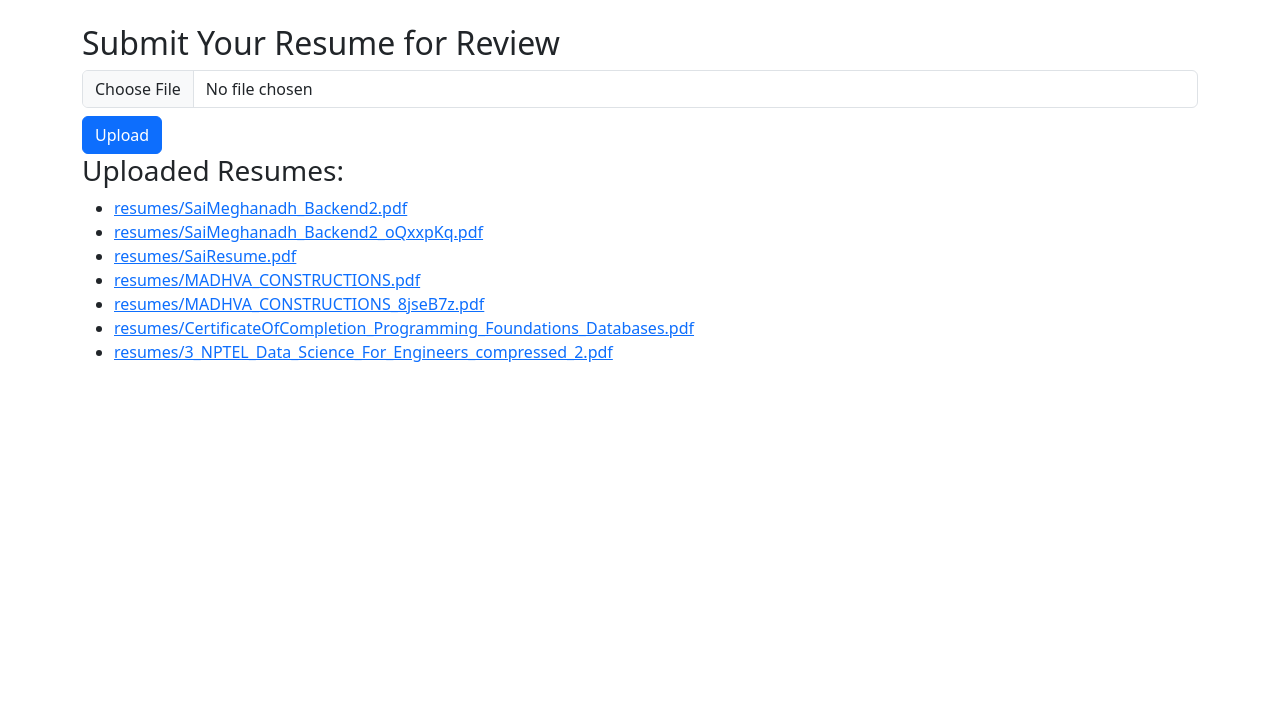
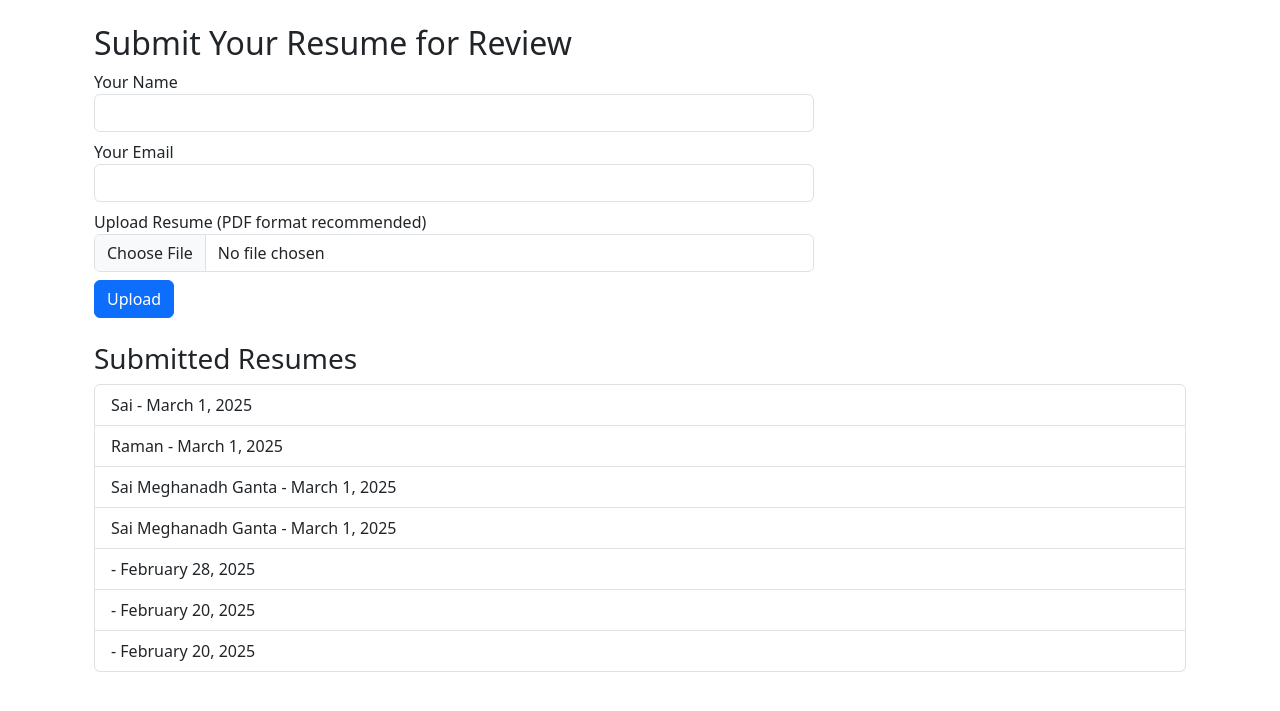
Before and after one commit to Meghanadh1337/CompleteGURU, a Django app: page /resume-review/ in a window 1280 px wide. Shown: the part 56-767 px from the top of the page. Run offline with Django 5.2, Linux system fonts and the light colour scheme; a user stored in the database is signed in; data comes from the database, SQL or seed files in the repository; both versions use the stored data as it was after the commit; some libraries are stand-ins or nearby versions.

Commit message:
resume review change

```diff
--- a/forum_project/forum/models.py
+++ b/forum_project/forum/models.py
@@ -73,3 +73,31 @@ class Resume(models.Model):
 
     def __str__(self):
         return self.name
+
+class ImprovementArea(models.Model):
+    name = models.CharField(max_length=255)
+    description = models.TextField()
+
+    def __str__(self):
+        return self.name
+
+class ResumeImprovement(models.Model):
+    resume = models.ForeignKey(Resume, on_delete=models.CASCADE, related_name='improvements')
+    area = models.ForeignKey(ImprovementArea, on_delete=models.CASCADE)
+    votes = models.IntegerField(default=0)
+
+    class Meta:
+        unique_together = ('resume', 'area')
+
+    def __str__(self):
+        return f"{self.resume.name}'s resume - {self.area.name}"
+
+class ResumeVote(models.Model):
+    user = models.ForeignKey(settings.AUTH_USER_MODEL, on_delete=models.CASCADE)
+    improvement = models.ForeignKey(ResumeImprovement, on_delete=models.CASCADE)
+
+    class Meta:
+        unique_together = ('user', 'improvement')
+
+    def __str__(self):
+        return f"{self.user.email} voted on {self.improvement}"
--- a/forum_project/forum/templates/resume_review.html
+++ b/forum_project/forum/templates/resume_review.html
@@ -2,19 +2,42 @@
 {% block title %}Resume Review{% endblock %}
 
 {% block content %}
+    <div class="container">
+        <div class="row mb-4">
+            <div class="col-md-8">
                 <h2>Submit Your Resume for Review</h2>
-    <form method="post" enctype="multipart/form-data">
+                <form method="post" enctype="multipart/form-data" action="{% url 'upload_resume' %}">
                     {% csrf_token %}
-        <input type="file" name="resume_file" class="form-control mb-2" required>
+                    <div class="form-group">
+                        <label for="name">Your Name</label>
+                        <input type="text" name="name" class="form-control mb-2" required>
+                    </div>
+                    <div class="form-group">
+                        <label for="email">Your Email</label>
+                        <input type="email" name="email" class="form-control mb-2" required>
+                    </div>
+                    <div class="form-group">
+                        <label for="resume_file">Upload Resume (PDF format recommended)</label>
+                        <input type="file" name="resume_file" class="form-control mb-2" required accept=".pdf,.doc,.docx">
+                    </div>
                     <button type="submit" class="btn btn-primary">Upload</button>
                 </form>
+            </div>
+        </div>
 
-    <h3>Uploaded Resumes:</h3>
-    <ul>
+        <div class="row">
+            <div class="col-md-12">
+                <h3>Submitted Resumes</h3>
+                <div class="list-group">
                     {% for resume in resumes %}
-            <li><a href="{{ resume.resume_file.url }}">{{ resume.resume_file.name }}</a></li>
+                        <a href="{% url 'view_resume' resume.id %}" class="list-group-item list-group-item-action">
+                            {{ resume.name }} - {{ resume.uploaded_at|date:"F j, Y" }}
+                        </a>
                     {% empty %}
-            <li>No resumes uploaded yet.</li>
+                        <p class="list-group-item">No resumes uploaded yet.</p>
                     {% endfor %}
-    </ul>
+                </div>
+            </div>
+        </div>
+    </div>
 {% endblock %}
--- a/forum_project/forum/urls.py
+++ b/forum_project/forum/urls.py
@@ -1,5 +1,5 @@
 from django.urls import path
-from .views import home, polls, resume_review , posts ,event_list , register , login_view , manage_content , handle_form , delete_object, update_permissions, check_admin_status
+from .views import home, polls, resume_review , posts ,event_list , register , login_view , manage_content , handle_form , delete_object, update_permissions, check_admin_status, upload_resume, view_resume, vote_resume, serve_resume_file
 from django.shortcuts import render
 from django.contrib.auth.views import LogoutView
 def event_page(request):
@@ -21,5 +21,9 @@ urlpatterns = [
     path('update-permissions/<int:user_id>/', update_permissions, name='update_permissions'),
     path("check-admin-status/", check_admin_status, name="check_admin_status"),
     path('logout/', LogoutView.as_view(), name='logout'),  # Keep logout
-
+    path('resume_review/', resume_review, name='resume_review'),
+    path('resume/upload/', upload_resume, name='upload_resume'),
+    path('resume/view/<int:resume_id>/', view_resume, name='view_resume'),
+    path('resume/vote/<int:resume_id>/', vote_resume, name='vote_resume'),
+    path('resume/file/<int:resume_id>/', serve_resume_file, name='serve_resume_file'),
 ]
--- a/forum_project/forum/views.py
+++ b/forum_project/forum/views.py
@@ -4,7 +4,7 @@ from rest_framework.decorators import api_view
 from rest_framework.response import Response
 from .serializers import TopicSerializer , PostSerializer , CommentSerializer , EventSerializer , PollSerializer ,ResumeSerializer
 from django.shortcuts import render , get_object_or_404
-from django.http import JsonResponse
+from django.http import JsonResponse, HttpResponse
 from django.contrib.auth import login , get_user_model
 from django.contrib.auth.forms import AuthenticationForm
 from django.shortcuts import redirect
@@ -17,6 +17,10 @@ from django.http import JsonResponse
 from django.views.decorators.csrf import csrf_exempt
 from django.contrib.auth.decorators import user_passes_test
 import json
+from django.urls import reverse
+import os
+from .models import Resume, ImprovementArea, ResumeImprovement, ResumeVote
+
 class TopicListCreateView(generics.ListCreateAPIView):
     queryset = Topic.objects.all()
     serializer_class = TopicSerializer
@@ -90,20 +94,119 @@ def polls(request):
     poll_list = Poll.objects.all()  # Fetch all polls
     return render(request, "polls.html", {"polls": poll_list})
 
+@login_required
 def resume_review(request):
-    if request.method == "POST":
-        print("POST request received")  # Debugging step
-        if "resume_file" in request.FILES:
-            uploaded_file = request.FILES["resume_file"]
-            print(f"File received: {uploaded_file.name}")  # Debugging step
+    resumes = Resume.objects.all().order_by('-uploaded_at')
+    return render(request, 'resume_review.html', {'resumes': resumes})
 
-            resume = Resume.objects.create(resume_file=uploaded_file, reviewer="Pending")
-            print(f"File saved at: {resume.resume_file.path}")  # Debugging step
+@login_required
+def upload_resume(request):
+    if request.method == 'POST':
+        name = request.POST.get('name')
+        email = request.POST.get('email')
+        resume_file = request.FILES.get('resume_file')
+
+        if name and email and resume_file:
+            resume = Resume.objects.create(
+                name=name,
+                email=email,
+                resume_file=resume_file
+            )
+
+            # Check if improvement areas exist and create some if they don't
+            improvement_areas = ImprovementArea.objects.all()
+            if not improvement_areas.exists():
+                # Create default improvement areas if none exist
+                default_areas = [
+                    {
+                        'name': 'Resume Length',
+                        'description': 'The resume is too long and should be condensed to highlight key information.',
+                    },
+                    {
+                        'name': 'Formatting',
+                        'description': 'The resume formatting could be improved for better readability and visual appeal.',
+                    },
+                    {
+                        'name': 'Skills Section',
+                        'description': 'The skills section needs more relevant skills or better organization.',
+                    },
+                    {
+                        'name': 'Experience Details',
+                        'description': 'Work experiences should be more achievement-oriented rather than task-based.',
+                    },
+                    {
+                        'name': 'Education Section',
+                        'description': 'Education information could be improved or reorganized.',
+                    },
+                ]
+
+                for area_data in default_areas:
+                    area = ImprovementArea.objects.create(
+                        name=area_data['name'],
+                        description=area_data['description']
+                    )
+                    ResumeImprovement.objects.create(resume=resume, area=area)
+            else:
+                # Use existing improvement areas
+                for area in improvement_areas:
+                    ResumeImprovement.objects.create(resume=resume, area=area)
+
+            messages.success(request, "Resume uploaded successfully!")
+            return redirect('view_resume', resume_id=resume.id)
         else:
-            print("No file in request.FILES")  # Debugging step
+            messages.error(request, "Please fill all required fields.")
 
-    resumes = Resume.objects.all()
-    return render(request, "resume_review.html", {"resumes": resumes})
+    return redirect('resume_review')
+
+@login_required
+def view_resume(request, resume_id):
+    resume = get_object_or_404(Resume, id=resume_id)
+    improvements = ResumeImprovement.objects.filter(resume=resume).select_related('area')
+
+    # Get areas the current user has voted on for this resume
+    user_voted = ResumeVote.objects.filter(
+        user=request.user,
+        improvement__resume=resume
+    ).values_list('improvement__area__id', flat=True)
+
+    context = {
+        'resume': resume,
+        'improvements': improvements,
+        'user_voted': user_voted,
+    }
+
+    return render(request, 'view_resume.html', context)
+
+@login_required
+def vote_resume(request, resume_id):
+    if request.method == 'POST':
+        resume = get_object_or_404(Resume, id=resume_id)
+        area_id = request.POST.get('area_id')
+
+        if area_id:
+            try:
+                improvement = ResumeImprovement.objects.get(resume=resume, area_id=area_id)
+
+                # Check if user already voted for this improvement area
+                vote_exists = ResumeVote.objects.filter(
+                    user=request.user,
+                    improvement=improvement
+                ).exists()
+
+                if not vote_exists:
+                    # Create a vote record and increment the vote count
+                    ResumeVote.objects.create(user=request.user, improvement=improvement)
+                    improvement.votes += 1
+                    improvement.save()
+                    messages.success(request, "Your vote has been recorded.")
+                else:
+                    messages.info(request, "You have already voted for this improvement area.")
+            except ResumeImprovement.DoesNotExist:
+                messages.error(request, "Invalid improvement area.")
+        else:
+            messages.error(request, "No improvement area selected.")
+
+    return redirect('view_resume', resume_id=resume_id)
 
 def posts(request):
     if request.method == "POST":
@@ -237,3 +340,28 @@ def update_permissions(request, user_id):
 def check_admin_status(request):
     """Returns JSON response indicating if the user is an admin."""
     return JsonResponse({"is_admin": request.user.is_staff or request.user.is_superuser})
+
+def serve_resume_file(request, resume_id):
+    """Serve resume file with appropriate content-type headers"""
+    resume = get_object_or_404(Resume, id=resume_id)
+
+    # Determine the content type based on file extension
+    file_path = resume.resume_file.path
+    content_type = "application/pdf"  # Default to PDF
+
+    if file_path.endswith('.docx'):
+        content_type = "application/vnd.openxmlformats-officedocument.wordprocessingml.document"
+    elif file_path.endswith('.doc'):
+        content_type = "application/msword"
+
+    # Read file content
+    with open(file_path, 'rb') as f:
+        response = HttpResponse(f.read(), content_type=content_type)
+
+    # Set content disposition header to inline to display in browser
+    response['Content-Disposition'] = f'inline; filename="{resume.name}_resume{os.path.splitext(file_path)[1]}"'
+
+    # Add header to allow embedding in iframe
+    response['X-Frame-Options'] = 'SAMEORIGIN'
+
+    return response
--- a/forum_project/forum_project/urls.py
+++ b/forum_project/forum_project/urls.py
@@ -15,10 +15,10 @@ Including another URLconf
     2. Add a URL to urlpatterns:  path('blog/', include('blog.urls'))
 """
 from django.contrib import admin
-from django.urls import path , include
+from django.urls import path, include
 from django.conf import settings
 from django.conf.urls.static import static
-from django.contrib.auth import views as auth_views
+
 urlpatterns = [
     path('admin/', admin.site.urls),
     path('', include('forum.urls')),  # Frontend pages
```
Also changed, not shown: forum_project/forum/management/commands/create_improvement_areas.py (added, +42 -0 lines), forum_project/forum/templates/view_resume.html (added, +79 -0 lines), forum_project/forum_project/settings.py (+8 -2 lines), forum_project/db.sqlite3, forum_project/forum/migrations/0003_improvementarea_alter_comment_author_and_more.py (added), 4 other files. Lines whose indentation alone changed are shown as unchanged.
